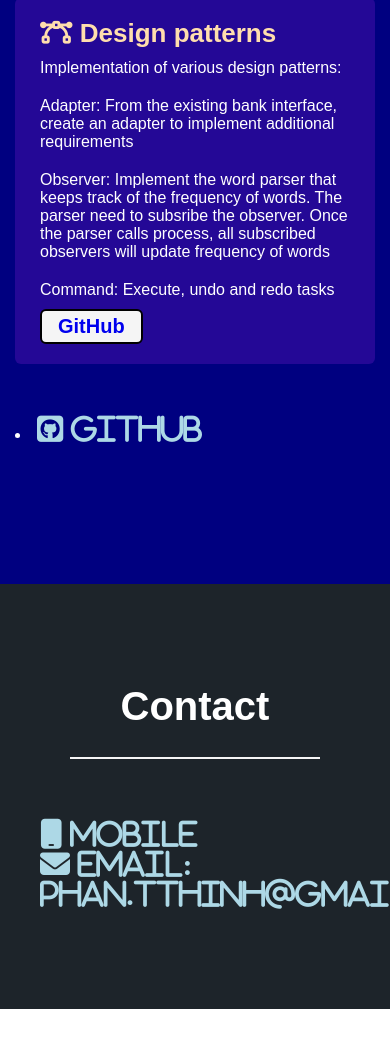
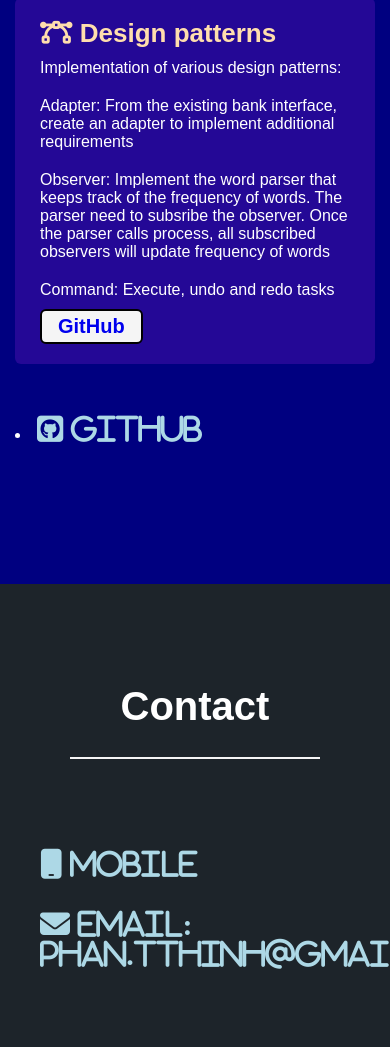
Before and after one commit to tthinh188/deleteme, a plain HTML site: page index.html in a window 390 px wide. Shown: the part 3654-4701 px from the top of the page. Before the commit the page ends 4663 px from the top, so only its background shows below. Drawn offline with nearby package versions, Linux system fonts and the light colour scheme.

Commit message:
update contact view on phone

```diff
--- a/style/style.css
+++ b/style/style.css
@@ -536,4 +536,7 @@ button:hover {
         width: 100%;
     }
 
+    .contact .icons li a {
+        padding-top: 30px;
+    }
 }
```
